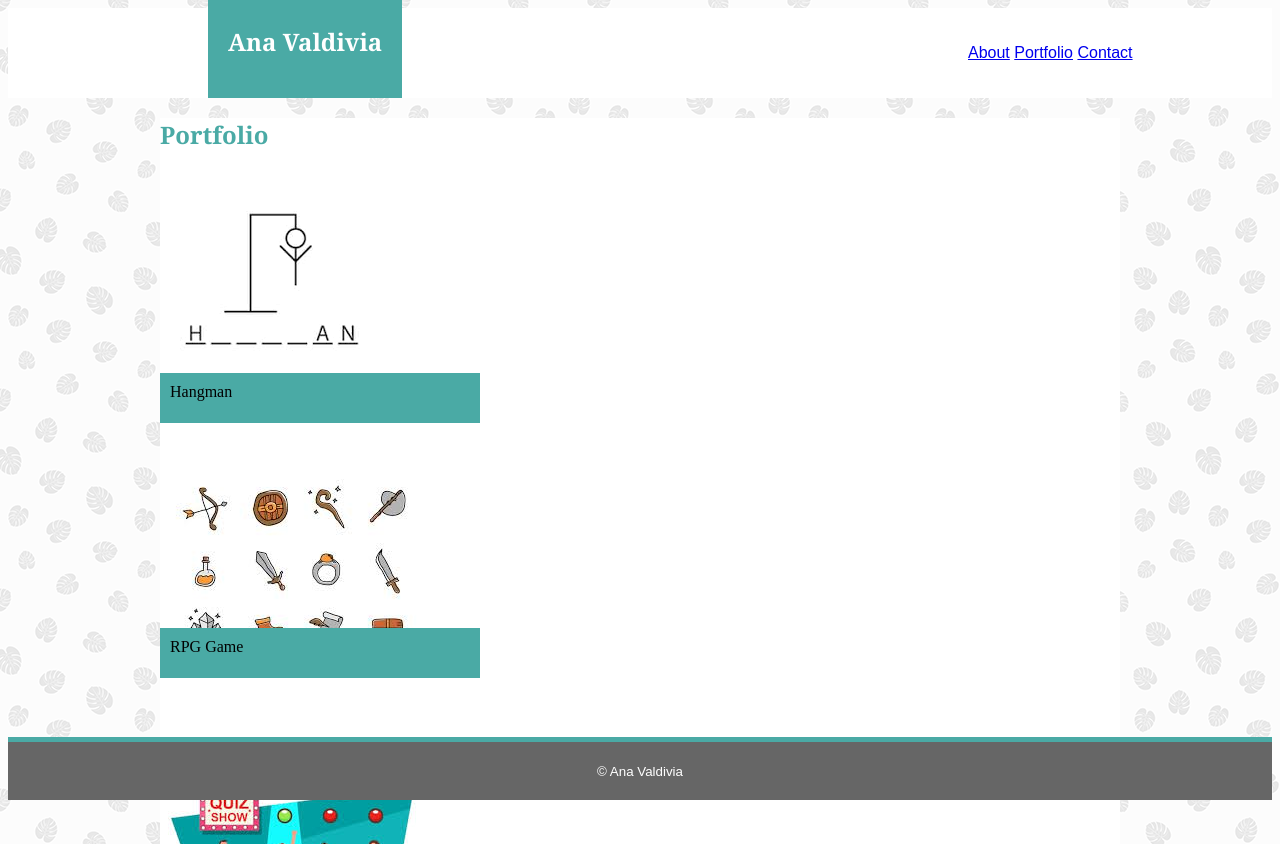
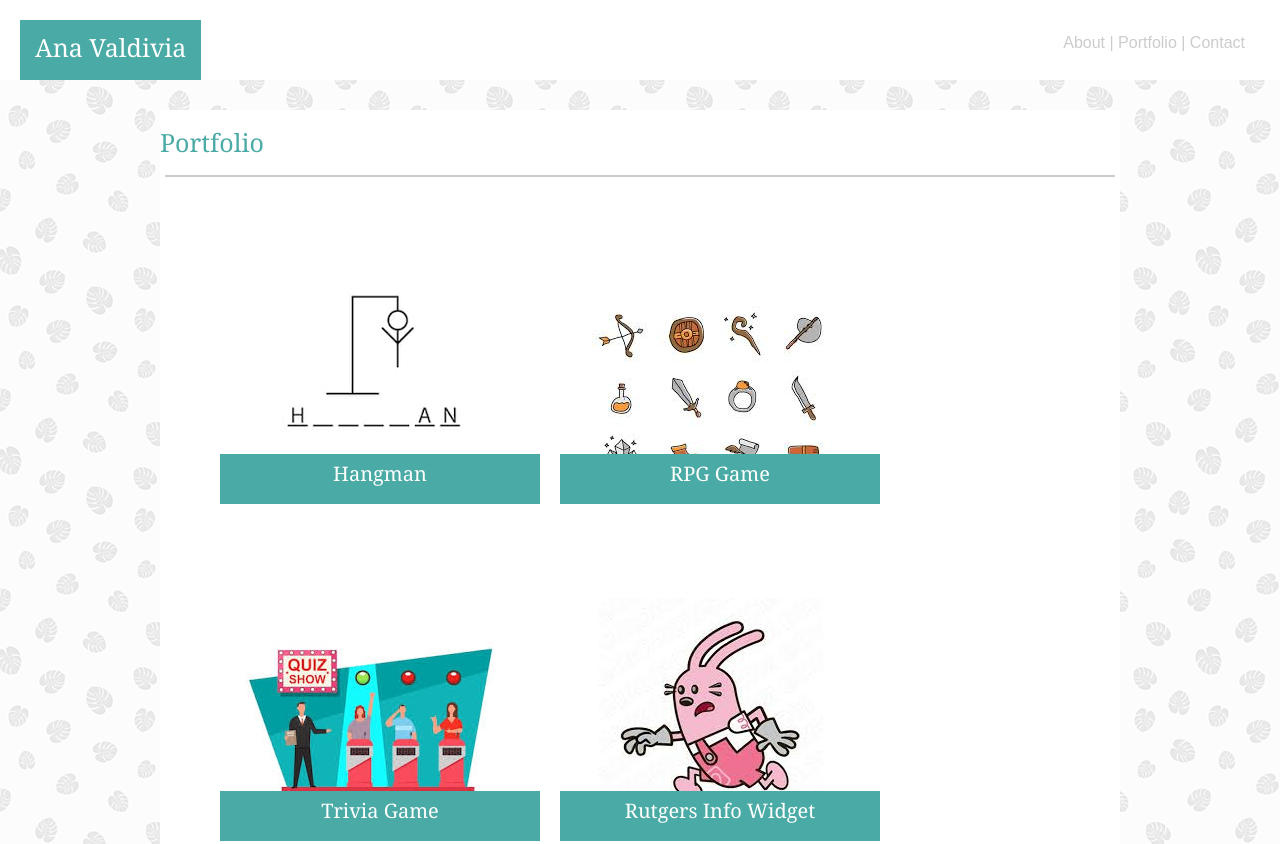
Before and after one commit to anabee/Homework-WK1, a plain HTML site: page portfolio.html in a window 1280 px wide. Shown: the top 844 px of the page. Drawn offline with Linux system fonts and the light colour scheme.

Commit message:
Getting There

```diff
--- /dev/null
+++ b/assets/reset.css
@@ -0,0 +1,48 @@
+/* http://meyerweb.com/eric/tools/css/reset/
+   v2.0 | 20110126
+   License: none (public domain)
+*/
+
+html, body, div, span, applet, object, iframe,
+h1, h2, h3, h4, h5, h6, p, blockquote, pre,
+a, abbr, acronym, address, big, cite, code,
+del, dfn, em, img, ins, kbd, q, s, samp,
+small, strike, strong, sub, sup, tt, var,
+b, u, i, center,
+dl, dt, dd, ol, ul, li,
+fieldset, form, label, legend,
+table, caption, tbody, tfoot, thead, tr, th, td,
+article, aside, canvas, details, embed,
+figure, figcaption, footer, header, hgroup,
+menu, nav, output, ruby, section, summary,
+time, mark, audio, video {
+	margin: 0;
+	padding: 0;
+	border: 0;
+	font-size: 100%;
+	font: inherit;
+	vertical-align: baseline;
+}
+/* HTML5 display-role reset for older browsers */
+article, aside, details, figcaption, figure,
+footer, header, hgroup, menu, nav, section {
+	display: block;
+}
+body {
+	line-height: 1;
+}
+ol, ul {
+	list-style: none;
+}
+blockquote, q {
+	quotes: none;
+}
+blockquote:before, blockquote:after,
+q:before, q:after {
+	content: '';
+	content: none;
+}
+table {
+	border-collapse: collapse;
+	border-spacing: 0;
+}
--- a/assets/style.css
+++ b/assets/style.css
@@ -3,39 +3,47 @@
 h2 {
     color: #4aaaa5;
     font-family: 'Georgia', Times, 'Times New Roman', serif;
+    font-size: 25px;
 }
 
 /* All other fonts shoulkd use the following font fmaily: 'Arial', 'Helvetica Neue', Helvetica, sans-serif; */
 
-body {
+html, body {
     background-image: url('palm-leaf.png');
+    font-family: 'Arial', 'Helvetica Neue', Helvetica, sans-serif;
+    height: 100%;
 }
+
 
 
 
 /* Header */
 
+header {
+
+}
+
 .header {
-    position:relative;
-    bottom: 0;
     background-color: #ffffff;
-    margin: 0 auto;
+    padding: 20px;
+    height: 40px;
+
 }
 
 .header-left {
     background-color: #4aaaa5;
-    padding: 20px;
+    height: 30px;
+    padding: 15px;
     float: left;
-    position: absolute;
-    bottom: 0;
-    left: 200px;
+
 }
 
 .header-right {
     background-color: #ffffff;
-    margin-left: 900px;
-    padding: 20px;
-    position: relative;
+    float: right;
+    padding: 15px;
+    height: 30px;
+
 }
 
 li {
@@ -51,6 +59,15 @@ li {
     color: #ffffff;
 }
 
+a {
+    text-decoration: none;
+    color: #ccc;
+}
+
+a:hover {
+    color: #666666;
+}
+
 
 
 /* Body */
@@ -59,6 +76,19 @@ section {
     background-color: #ffffff;
     width: 960px;
     margin: 0 auto;
+    margin-top: 10px;
+    padding-bottom: 20px;
+    padding-top: 20px;
+
+}
+
+.content {
+    min-height: 100%;
+}
+
+.content-inside {
+    padding: 20px;
+    /* padding-bottom: 50px; */
 }
 
 p {
@@ -66,8 +96,17 @@ p {
 }
 
 .section-title {
-    border-bottom: 20px;
-    border-bottom-color: #4aaaa5;
+    font-size: 25px;
+    padding-bottom: 20px;
+}
+
+.division {
+    height: 10px;
+    border-style: solid;
+    border-width: 2px 0 0 0;
+    border-color: #ccc;
+    width: 950px;
+    margin: 0 auto;
 }
 
 
@@ -91,13 +130,10 @@ footer {
     border-top: #4aaaa5;
     border-width: 5px 0 0 0;
     border-style: solid;
-    position: -webkit-sticky;
-    position: sticky;
-    bottom: 0;
     padding: 20px;
     text-align: center;
-    font-family: 'Arial', 'Helvetica Neue', Helvetica, sans-serif;
     color: #ffffff;
+    margin-top: -50px;
 }
 
 
@@ -107,6 +143,7 @@ footer {
     display: block;
     width: 800px;
     border: none;
+    margin: 0 auto;
 }
 
 .inputfield {
@@ -117,7 +154,15 @@ footer {
     border-bottom: 2px;
 }
 
+#contact-section {
+    margin-top: 30px;
+}
+
 /* Portfolio */
+
+.page-break {
+    padding: 30px;
+}
 
 .box {
     background-color: #4aaaa5;
@@ -138,15 +183,49 @@ footer {
 .content-container {
     width: 300px;
     height: 300px;
+    font-family: 'Georgia', Times, 'Times New Roman', serif;
+    font-size: 20px;
+    color: #ffffff;
+    text-align: center;
+
 }
 
 .container-set1 {
-  width: 960px;
+  width: 700px;
+  margin-top: 50px;
 }
 
 .container-set2 {
-    widows: 960px;
+    width: 700px;
 }
+
+#container-1 {
+    float: left;
+    padding-left: 60px;
+    padding-right: 20px;
+}
+
+#container-2 {
+    float: right;
+    margin-top: 44.5px;
+    padding-left: 20px;
+}
+
+#container-3 {
+    float: left;
+    padding-left: 60px;
+    margin-top: 80px;
+}
+
+#container-4 {
+    float: right;
+    padding-bottom: 30px;
+}
+
+#container-5 {
+    padding-left: 60px;
+}
+
 
 .clearfix::after {
     content: "";
--- a/portfolio.html
+++ b/portfolio.html
@@ -6,10 +6,13 @@
     <meta http-equiv="X-UA-Compatible" content="ie=edge">
     <title>Portfolio</title>
 
+    <link rel="stylesheet" href="assets/reset.css">
     <link rel="stylesheet" href="assets/style.css">
 
 </head>
 <body>
+
+    <div class="content">
 
         <nav class="header">
 
@@ -20,8 +23,8 @@
                 <div class="header-right">
 
                     <ul class="headerlinks">
-                        <li><a href="index.html">About</a></li>
-                        <li><a href="portfolio.html">Portfolio</a></li>
+                        <li><a href="index.html">About |</a></li>
+                        <li><a href="portfolio.html">Portfolio |</a></li>
                         <li><a href="contact.html">Contact</a></li>
                      </ul>
                 </div>
@@ -29,9 +32,15 @@
 
     <div class="clearfix"></div>
 
-    <section>
+    <div class="content-inside">
+
+    <section id="portfolio-section">
 
         <h2 class="section-title">Portfolio</h2>
+
+        <div class="division"></div>
+
+        <br>
 
         <div class="container-set1">
 
@@ -47,26 +56,33 @@
 
         </div>
 
-        <div class="container-set2">
+        <div class="container-set2 clearfix">
 
-        <div class="content-container">
+        <div class="content-container" id="container-3">
             <img class="portfolio-image" src="./images/trivia.jpeg" alt="trivia contestants">
             <div class="box">Trivia Game</div>
         </div>
 
-        <div class="content-container container-set-2">
+        <div class="content-container" id="container-4">
             <img class="portfolio-image" src="./images/widget.jpeg" alt="phone on laptop">
             <div class="box">Rutgers Info Widget</div>
         </div>
 
         </div>
 
-        <div class="content-container">
+
+        <div class="content-container" id="container-5">
             <img class="portfolio-image" src="./images/rps.png" alt="rock, papper, scissors">
             <div class="box">Rock Paper Scissors</div>
         </div>
 
     </section>
+
+    </div>
+
+    </div>
+
+    <div class="page-break"></div>
 
     <footer>
         <small>&copy; Ana Valdivia</small>
```
Also changed, not shown: contact.html (+12 -3 lines), index.html (+19 -4 lines).
